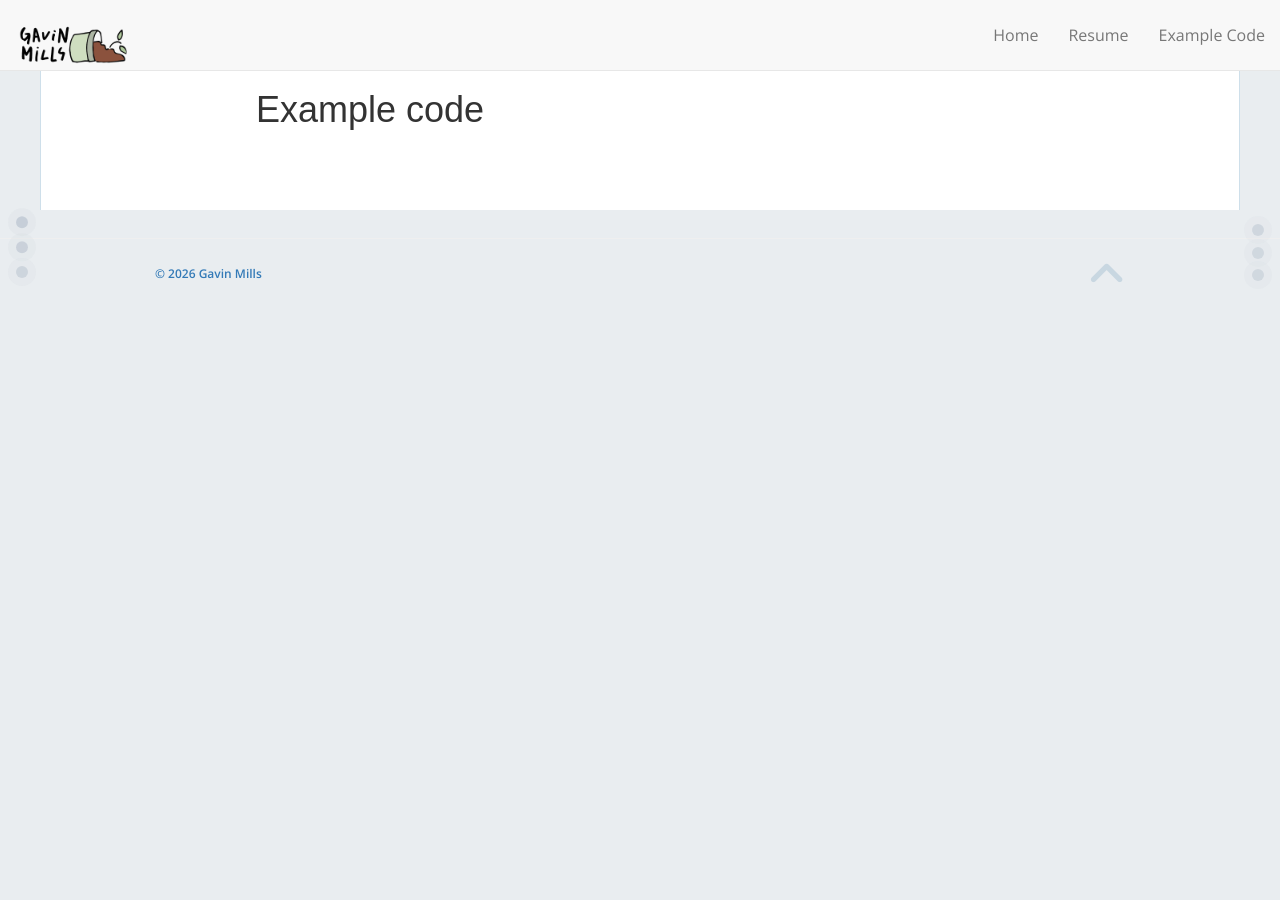
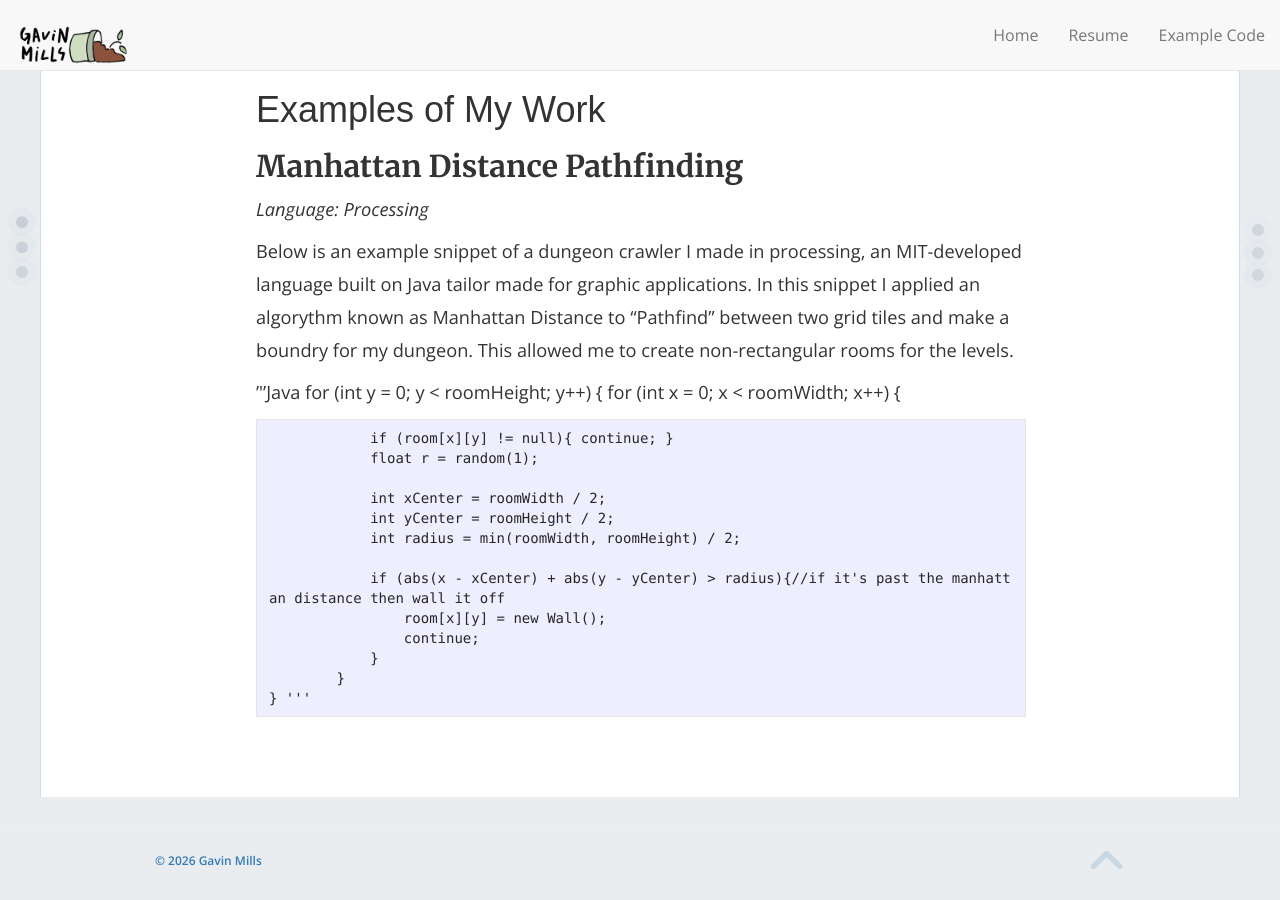
Before and after one commit to GMill728/gmill728.github.io, a Jekyll site: the page built from docs/code.md, in a window 1280 px wide. Built offline with Jekyll 4.4.1, drawn with Linux system fonts in a browser that asks for light colours; nearby versions of some CDN libraries; some web fonts are replaced; our own code applies the rules of GitHub Pages for plain Markdown files.

Commit message:
added some example code

```diff
--- a/docs/code.md
+++ b/docs/code.md
@@ -4,4 +4,31 @@ pagination:
   enabled: false
 ---
 
-# Example code
+# Examples of My Work
+
+## Manhattan Distance Pathfinding
+*Language: Processing*
+
+Below is an example snippet of a dungeon crawler I made in processing, an MIT-developed language
+built on Java tailor made for graphic applications.  In this snippet I applied an algorythm known
+as Manhattan Distance to "Pathfind" between two grid tiles and make a boundry for my dungeon.  This
+allowed me to create non-rectangular rooms for the levels.
+
+'''Java
+    for (int y = 0; y < roomHeight; y++) {
+            for (int x = 0; x < roomWidth; x++) {
+
+                if (room[x][y] != null){ continue; }
+                float r = random(1);
+
+                int xCenter = roomWidth / 2;
+                int yCenter = roomHeight / 2;
+                int radius = min(roomWidth, roomHeight) / 2;
+
+                if (abs(x - xCenter) + abs(y - yCenter) > radius){//if it's past the manhattan distance then wall it off
+                    room[x][y] = new Wall();
+                    continue;
+                }
+            }
+    }
+'''
```
